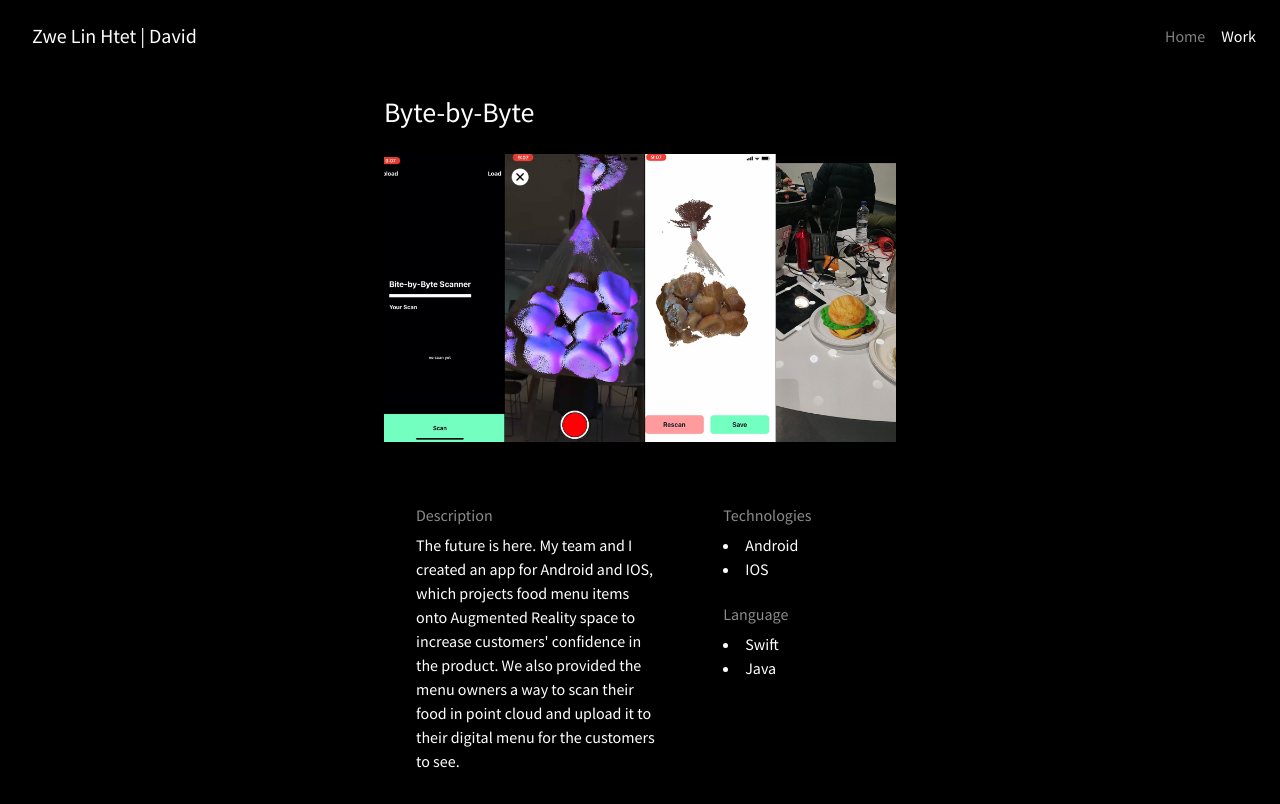
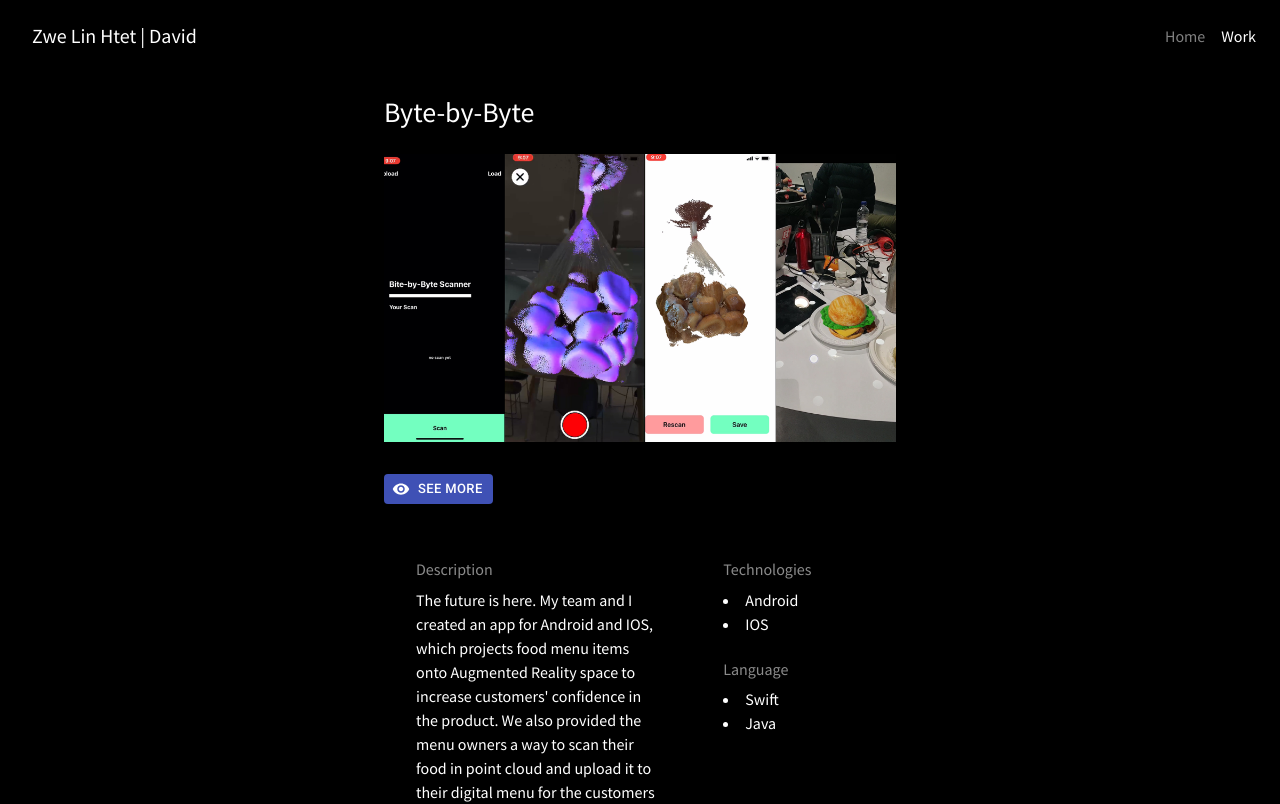
Before and after one commit to aungpkhant/engineer-portfolio, a React (Create React App) app: page /work/byte-by-byte in a window 1280 px wide. Shown: the top 804 px of the page. Built offline with nearby package versions, Linux system fonts and the light colour scheme; a web font is replaced by a local one.

Commit message:
See more button

```diff
--- a/src/components/ProjectPage/ProjectPage.jsx
+++ b/src/components/ProjectPage/ProjectPage.jsx
@@ -6,6 +6,21 @@ import Lightbox from "react-image-lightbox";
 import "react-image-lightbox/style.css";
 import { NavLink } from "react-router-dom";
 import { Helmet } from "react-helmet";
+import { Icon, Button } from "@material-ui/core";
+import VisibilityIcon from "@material-ui/icons/Visibility";
+
+const SeeMore = ({ handleClick }) => (
+	<Button
+		variant="contained"
+		color="primary"
+		size="small"
+		startIcon={<VisibilityIcon />}
+		className={styles.seeMoreButton}
+		onClick={() => handleClick()}
+	>
+		see more
+	</Button>
+);
 
 export default function ProjectPage(props) {
 	const BASE_PATH_TO_IMAGES = `${process.env.PUBLIC_URL}/images/`;
@@ -70,6 +85,7 @@ export default function ProjectPage(props) {
 				<meta name="description" content={project.brief_desc} />
 			</Helmet>
 			<h3>{project.title}</h3>
+			<div class={styles.imgContainer}>
 				<img
 					onClick={() =>
 						setLightBoxState({ ...lightBoxState, isOpen: true })
@@ -77,6 +93,18 @@ export default function ProjectPage(props) {
 					src={BASE_PATH_TO_IMAGES + images[0]}
 					alt=""
 				/>
+				{images && (
+					<SeeMore
+						handleClick={() =>
+							setLightBoxState({
+								...lightBoxState,
+								isOpen: true,
+							})
+						}
+					/>
+				)}
+			</div>
+
 			<br />
 			<div className={styles.detailsContainer}>
 				<div>
```
Lines whose indentation alone changed are shown as unchanged.
